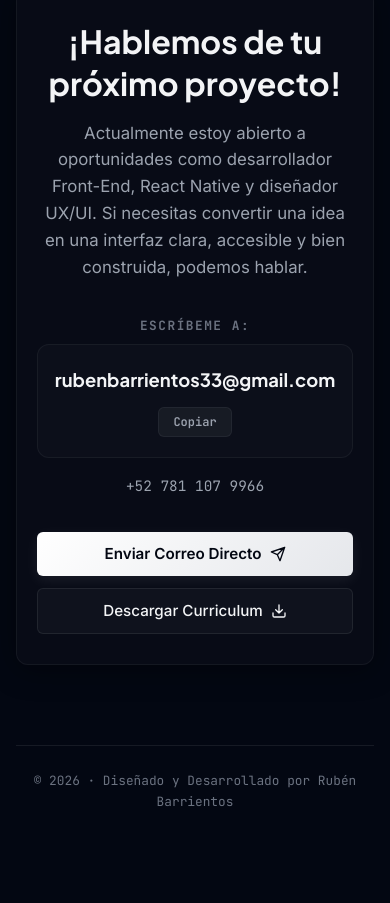
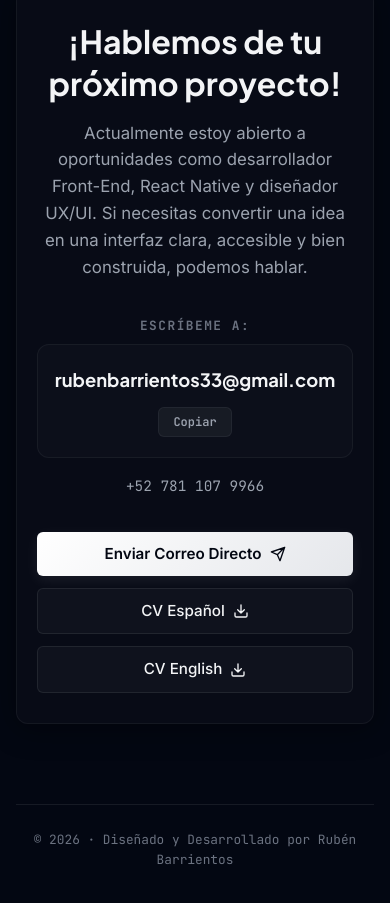
Before and after one commit to RubenBF5/RubenBF5.github.io, a React (Vite) app: page / in a window 390 px wide. Shown: the part 5210-6113 px from the top of the page. Before the commit the page ends 6054 px from the top, so only its background shows below. Built offline with nearby package versions, Linux system fonts and the light colour scheme.

Commit message:
Add Spanish and English CV downloads

```diff
--- a/src/components/Contact/Contact.css
+++ b/src/components/Contact/Contact.css
@@ -109,7 +109,17 @@
   display: flex;
   gap: 15px;
   justify-content: center;
+  align-items: stretch;
   width: 100%;
+}
+
+.contact__cv-downloads {
+  display: flex;
+  gap: 10px;
+}
+
+.contact__cv-downloads .btn {
+  white-space: nowrap;
 }
 
 /* Footer structure */
@@ -147,7 +157,19 @@
     gap: 12px;
   }
 
+  .contact__cv-downloads {
+    display: grid;
+    grid-template-columns: 1fr 1fr;
+    gap: 12px;
+  }
+
   .contact__actions .btn {
     width: 100%;
   }
 }
+
+@media (max-width: 480px) {
+  .contact__cv-downloads {
+    grid-template-columns: 1fr;
+  }
+}
--- a/src/components/Contact/Contact.jsx
+++ b/src/components/Contact/Contact.jsx
@@ -53,17 +53,28 @@ export default function Contact() {
                 <path d="M22 2L11 13M22 2l-7 20-4-9-9-4 20-7z"/>
               </svg>
             </a>
+            <div className="contact__cv-downloads" aria-label="Descargar currículum">
               <a
-              href="/resume.pdf"
+                href="/cv-ruben-barrientos-es.pdf"
                 className="btn btn-secondary"
-              target="_blank"
-              rel="noopener noreferrer"
+                download="Ruben-Barrientos-CV-ES.pdf"
               >
-              Descargar Curriculum
+                CV Español
                 <svg width="16" height="16" viewBox="0 0 24 24" fill="none" stroke="currentColor" strokeWidth="2" strokeLinecap="round" strokeLinejoin="round">
                   <path d="M21 15v4a2 2 0 0 1-2 2H5a2 2 0 0 1-2-2v-4M7 10l5 5 5-5M12 15V3"/>
                 </svg>
               </a>
+              <a
+                href="/cv-ruben-barrientos-en.pdf"
+                className="btn btn-secondary"
+                download="Ruben-Barrientos-CV-EN.pdf"
+              >
+                CV English
+                <svg width="16" height="16" viewBox="0 0 24 24" fill="none" stroke="currentColor" strokeWidth="2" strokeLinecap="round" strokeLinejoin="round">
+                  <path d="M21 15v4a2 2 0 0 1-2 2H5a2 2 0 0 1-2-2v-4M7 10l5 5 5-5M12 15V3"/>
+                </svg>
+              </a>
+            </div>
           </div>
         </div>
 
--- a/src/components/Navbar/Navbar.jsx
+++ b/src/components/Navbar/Navbar.jsx
@@ -75,12 +75,11 @@ export default function Navbar() {
           ))}
           <li>
             <a
-              href="/resume.pdf"
+              href="#contact"
               className="navbar__cta"
-              target="_blank"
-              rel="noopener noreferrer"
+              onClick={(e) => handleNavClick(e, '#contact')}
             >
-              Curriculum
+              Descargar CV
             </a>
           </li>
         </ul>
```
Also changed, not shown: 2 other files (tests, documents, lock files or other folders). Lines whose indentation alone changed are shown as unchanged.
